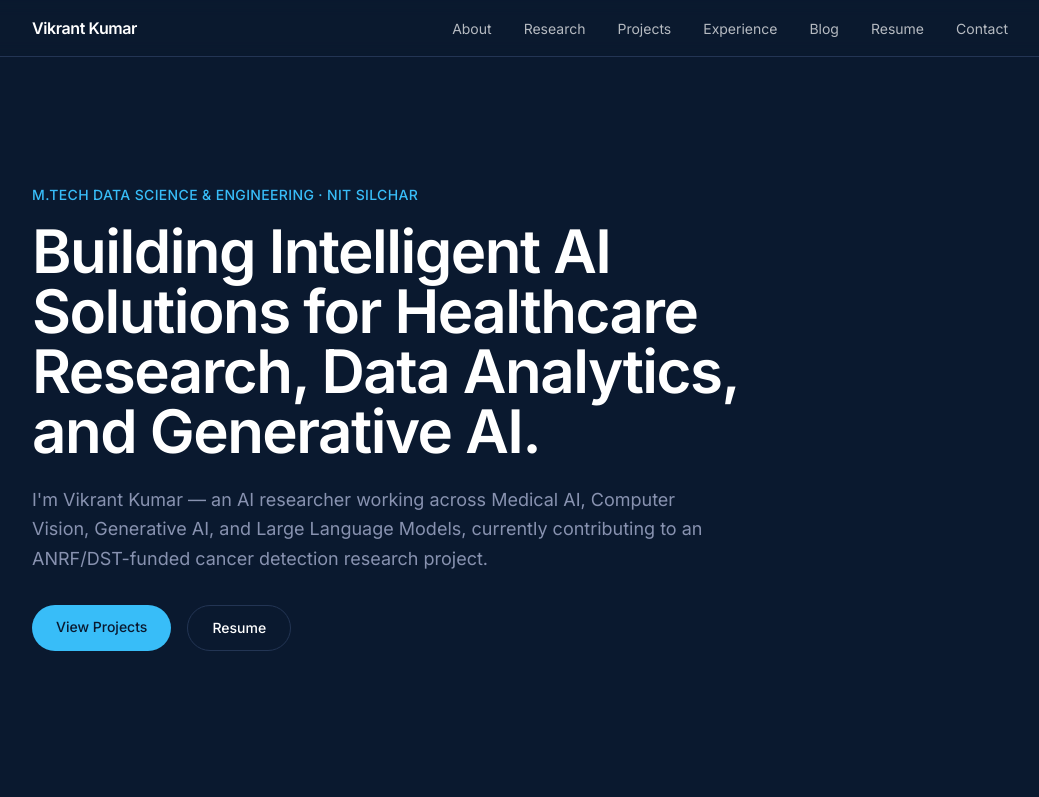
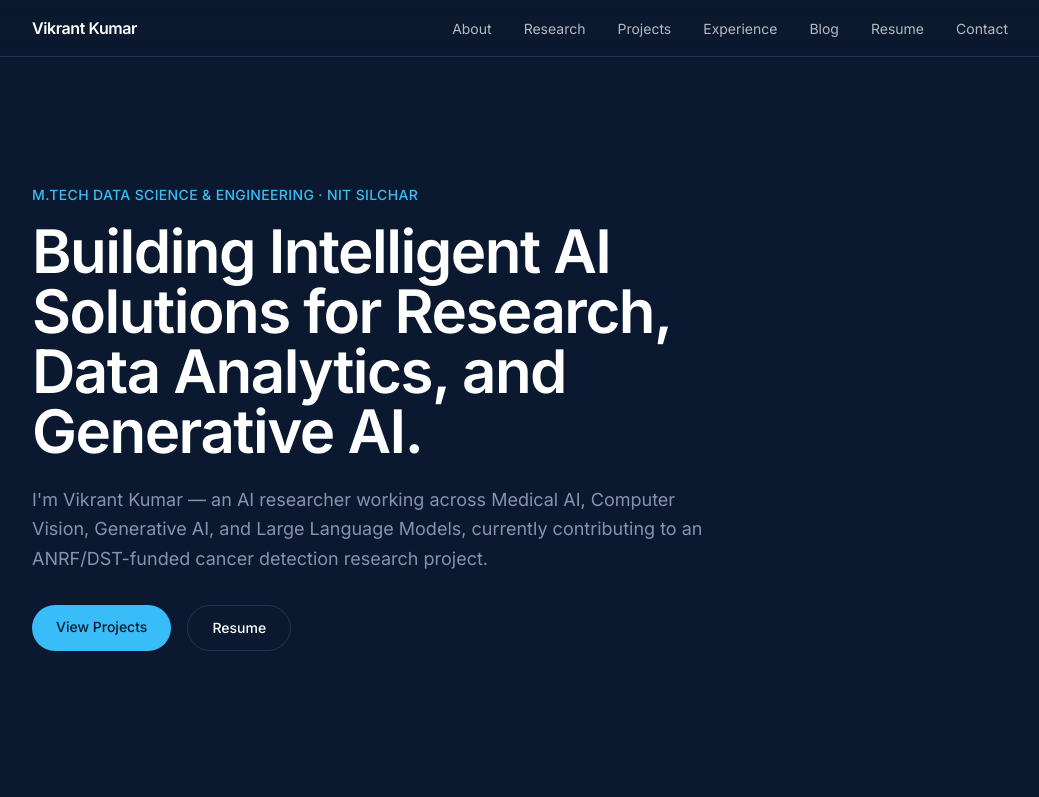
Before and after one commit to Myths-calm42/vikrant-portfolio, a Next.js app: page / in a window 1280 px wide. Shown: the top 797 px of the page, without its empty margins (120-1159 px from the left). Built offline with nearby package versions, Linux system fonts and the light colour scheme.

Commit message:
Shorten heading for AI solutions overview

```diff
--- a/src/app/page.js
+++ b/src/app/page.js
@@ -13,7 +13,7 @@ export default function Home() {
           M.Tech Data Science & Engineering · NIT Silchar
         </p>
         <h1 className="max-w-3xl text-4xl font-semibold tracking-tight text-ink md:text-6xl">
-          Building Intelligent AI Solutions for Healthcare Research, Data Analytics, and Generative AI.
+          Building Intelligent AI Solutions for Research, Data Analytics, and Generative AI.
         </h1>
         <p className="mt-6 max-w-2xl text-lg leading-relaxed text-muted">
           I&apos;m Vikrant Kumar — an AI researcher working across Medical AI, Computer
```
